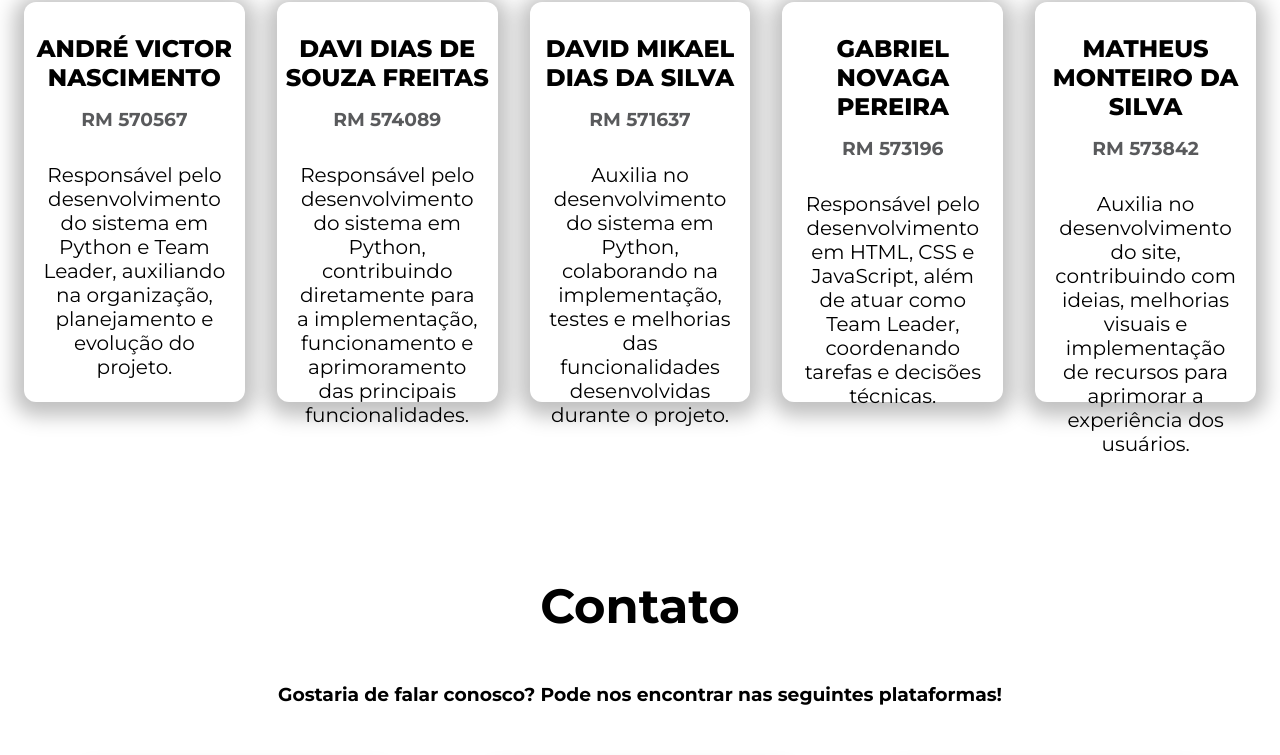
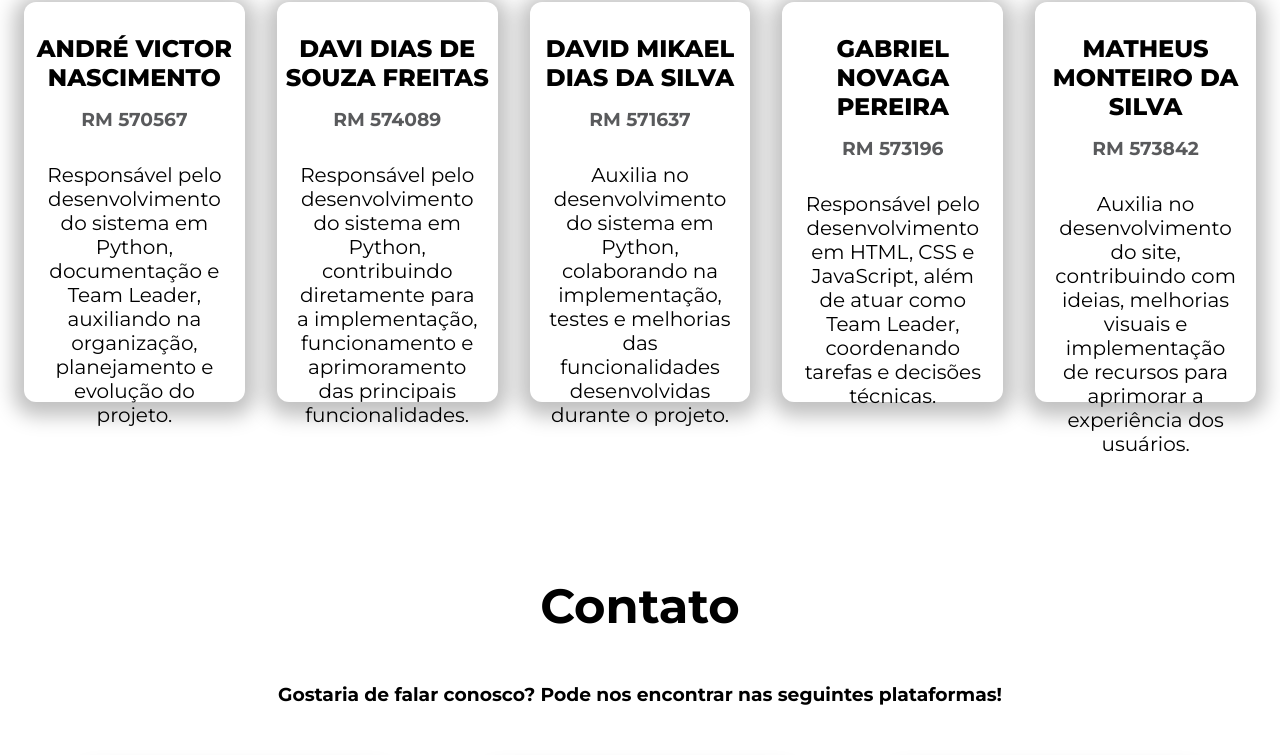
Before and after one commit to DAC-Developers-And-Coders/front-end-sprint3, a plain HTML site: page index.html in a window 1280 px wide. Shown: the part 5823-6578 px from the top of the page. Drawn offline with Linux system fonts and the light colour scheme.

Commit message:
atualizando

```diff
--- a/index.html
+++ b/index.html
@@ -190,7 +190,7 @@
             <div class="member">
                 <h2>ANDRÉ VICTOR NASCIMENTO</h2>
                 <h3>RM 570567</h3>
-                <p>Responsável pelo desenvolvimento do sistema em Python e Team Leader, auxiliando na organização, planejamento e evolução do projeto.</p>
+                <p>Responsável pelo desenvolvimento do sistema em Python, documentação e Team Leader, auxiliando na organização, planejamento e evolução do projeto.</p>
             </div>
             <div class="member">
                 <h2>DAVI DIAS DE SOUZA FREITAS</h2>
```
